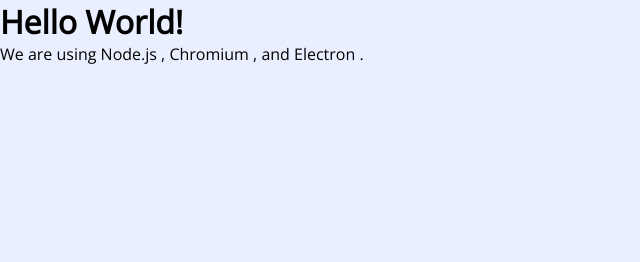
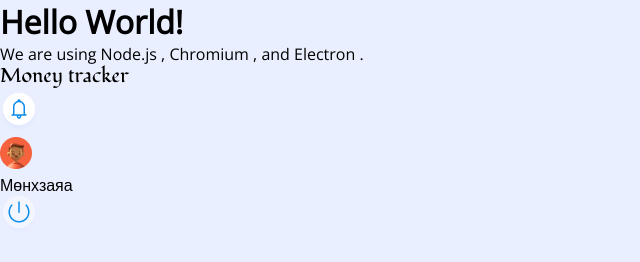
Before and after one commit to Munkhzaya02111/money, a website: page index.html in a window 1280 px wide. Shown: the whole page, without its empty margins (0-640 px from the left). Drawn offline with nearby package versions, Linux system fonts and the light colour scheme.

Commit message:
jhihi
hi ihhii

```diff
--- a/index.html
+++ b/index.html
@@ -6,6 +6,7 @@
     <title>Money tracker app</title>
     <link rel="stylesheet" href="sidebar.css">
     <meta http-equiv="Content-Security-Policy" content="script-src 'self' 'unsafe-inline';" />
+    <link rel="stylesheet" href="header.css">
 </head>
 
 <body>
@@ -15,6 +16,15 @@
         Chromium <span id="chrome-version"></span>,
         and Electron <span id="electron-version"></span>.
     </p>
+    <header>
+            <ul>
+                <li> <img src="/images/Money tracker.png" alt="logoHeader"></li>
+                <li> <img src="/images/notifications.png" alt="notificationHeader"></li>
+                <li><img src="/images/avatar.png" alt="avatarHeader"></li>
+                <li> Мөнхзаяа </li>
+                <li><img src="/images/logout.png" alt="logooutHeader"></li>
+            </ul>
+    </header>
 </body>
 
 </html>
```
Also changed, not shown: header.css (added), images/avatar.png (added), images/logout.png (added), images/notifications.png (added).
